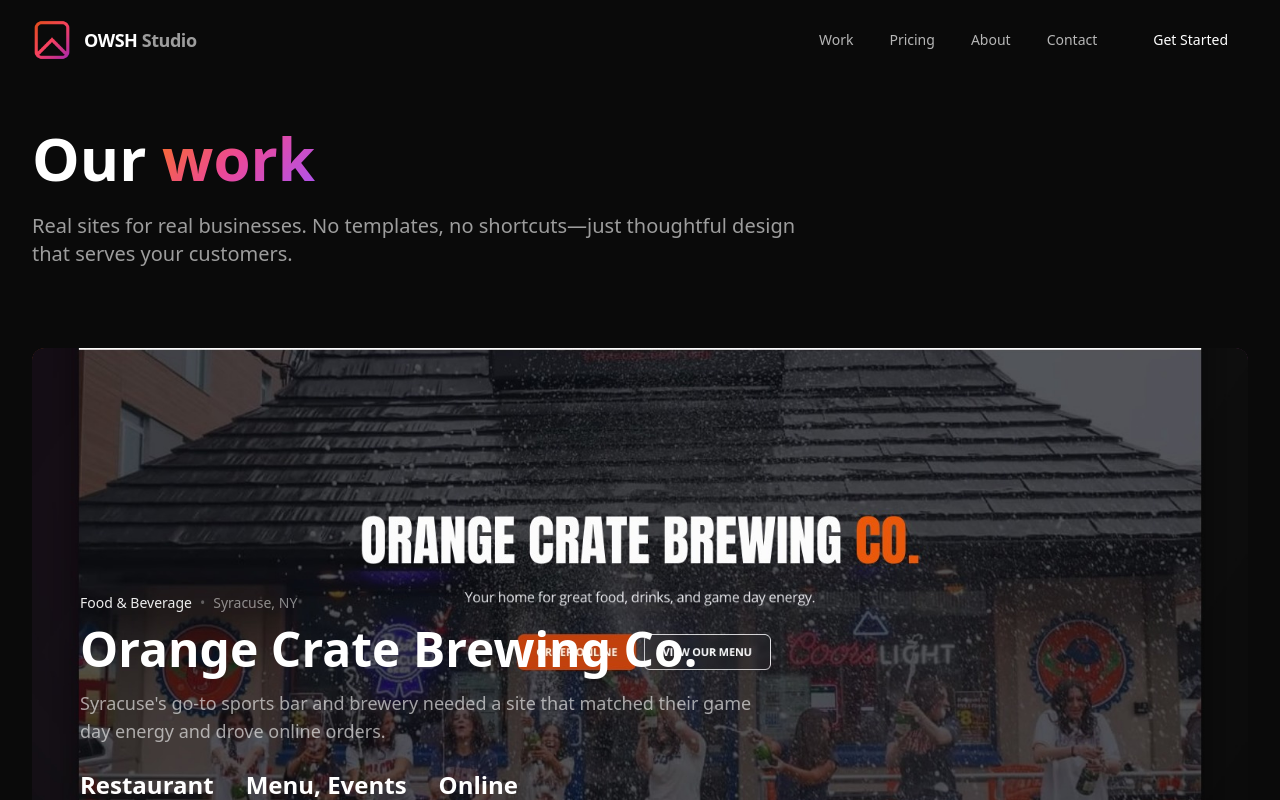
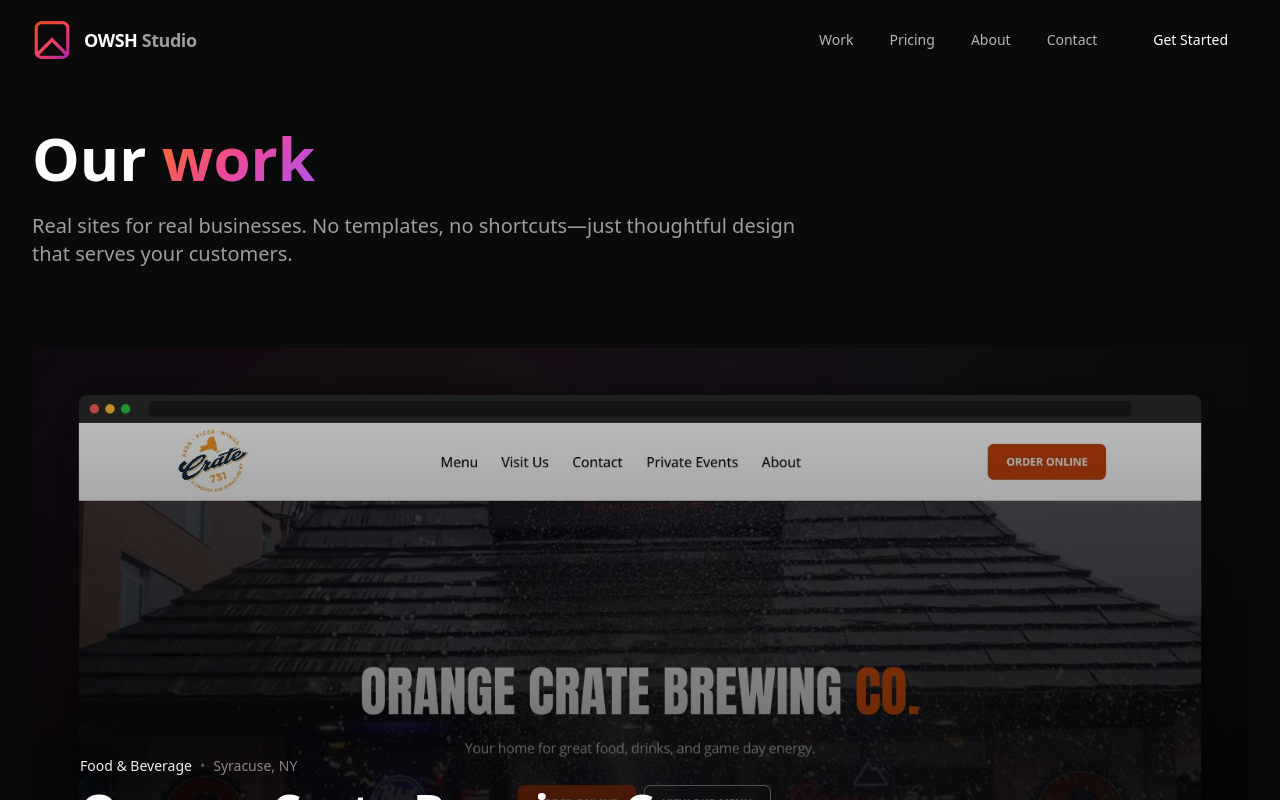
Before and after one commit to owshstudio/owshstudio.com, a Next.js app: page /work in a window 1280 px wide. Shown: the top 800 px of the page. Built offline with nearby package versions, Linux system fonts and the light colour scheme.

Commit message:
Fix featured work: better aspect ratio, text readability, visit site button

```diff
--- a/src/app/work/page.tsx
+++ b/src/app/work/page.tsx
@@ -130,54 +130,54 @@
               whileInView="animate"
               viewport={{ once: true }}
             >
-              <Link href={`/work/${project.id}`} className="group block">
-                <div className="relative aspect-[21/9] rounded-2xl overflow-hidden gradient-border mb-8">
+              <a href={project.url} target="_blank" rel="noopener noreferrer" className="group block">
+                <div className="relative aspect-[16/9] rounded-2xl overflow-hidden gradient-border mb-8">
                   {project.image ? (
                     <Image
                       src={project.image}
                       alt={project.title}
                       fill
-                      className="object-cover group-hover:scale-[1.02] transition-transform duration-700"
+                      className="object-cover object-top group-hover:scale-[1.02] transition-transform duration-700"
                     />
                   ) : (
                     <div className="absolute inset-0 bg-gradient-to-br from-owsh-orange/10 via-owsh-magenta/10 to-owsh-purple/10" />
                   )}
-                  <div className="absolute inset-0 bg-gradient-to-t from-owsh-dark via-owsh-dark/50 to-transparent" />
+                  <div className="absolute inset-0 bg-gradient-to-t from-black/90 via-black/50 to-black/20" />
 
                   {/* Overlay content */}
                   <div className="absolute bottom-0 left-0 right-0 p-8 md:p-12">
-                    <div className="flex items-center gap-2 text-owsh-orange text-sm font-medium mb-3">
+                    <div className="flex items-center gap-2 text-owsh-orange text-sm font-medium mb-3 drop-shadow-lg">
                       <span>{project.category}</span>
                       <span className="text-white/30">•</span>
                       <span className="text-white/50">{project.location}</span>
                     </div>
-                    <h2 className="text-3xl md:text-4xl lg:text-5xl font-bold text-white mb-4 group-hover:gradient-text transition-all">
+                    <h2 className="text-3xl md:text-4xl lg:text-5xl font-bold text-white mb-4 group-hover:gradient-text transition-all drop-shadow-lg">
                       {project.title}
                     </h2>
-                    <p className="text-white/60 text-lg max-w-2xl mb-6">
+                    <p className="text-white/70 text-lg max-w-2xl mb-6 drop-shadow-lg">
                       {project.description}
                     </p>
                     <div className="flex items-center gap-8">
                       {project.stats?.map((stat) => (
                         <div key={stat.label}>
-                          <div className="text-2xl font-bold text-white">
+                          <div className="text-2xl font-bold text-white drop-shadow-lg">
                             {stat.value}
                           </div>
-                          <div className="text-sm text-white/40">{stat.label}</div>
+                          <div className="text-sm text-white/50 drop-shadow-lg">{stat.label}</div>
                         </div>
                       ))}
                     </div>
                   </div>
 
-                  {/* View button */}
+                  {/* Visit site button */}
                   <div className="absolute top-8 right-8 opacity-0 group-hover:opacity-100 transition-opacity">
                     <span className="flex items-center gap-2 px-4 py-2 bg-white text-owsh-dark rounded-full text-sm font-medium">
-                      View Case Study
-                      <ArrowRightIcon className="w-4 h-4" />
+                      Visit Site
+                      <ArrowUpRightIcon className="w-4 h-4" />
                     </span>
                   </div>
                 </div>
-              </Link>
+              </a>
             </motion.div>
           </div>
         </section>
```
